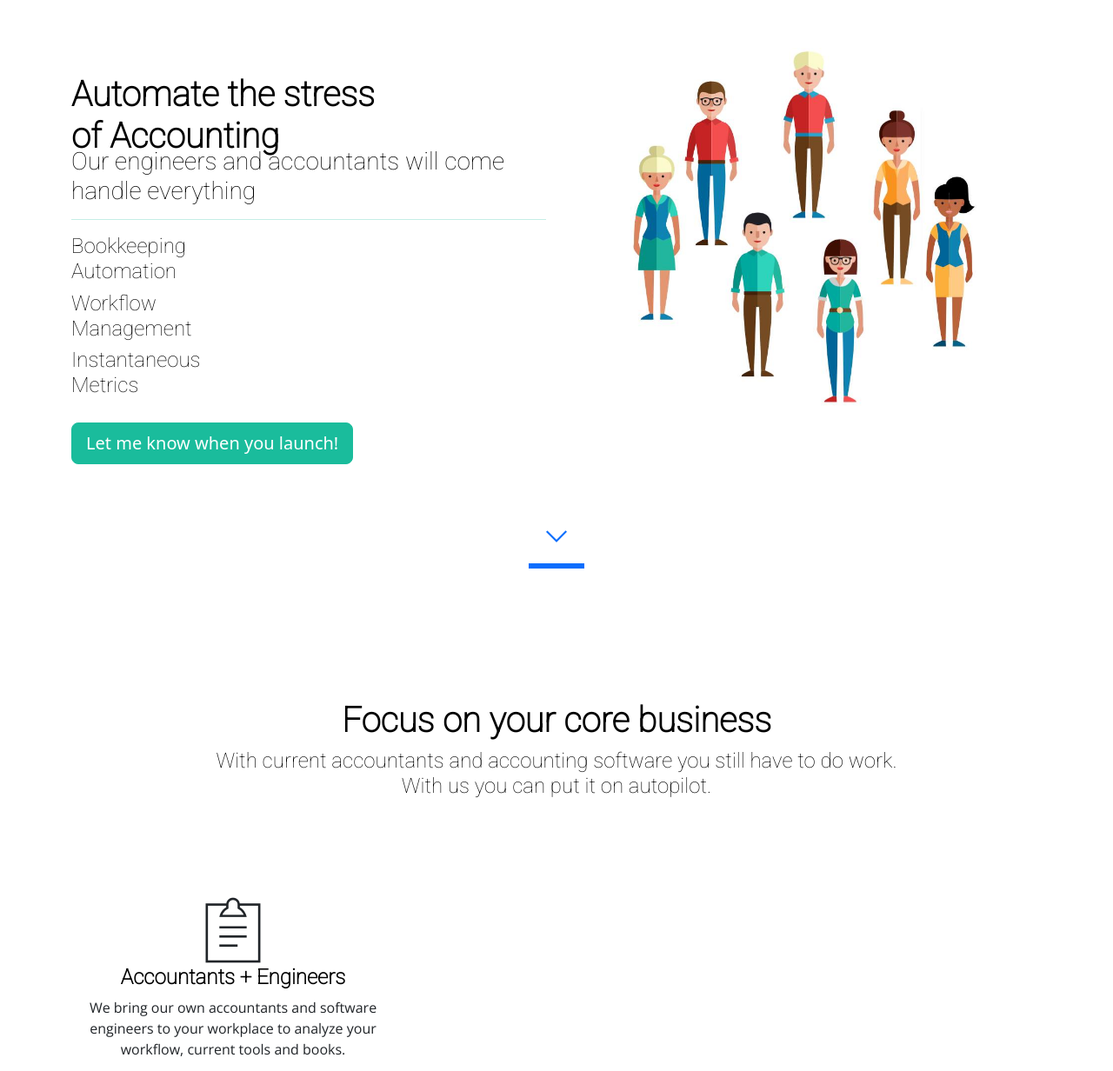
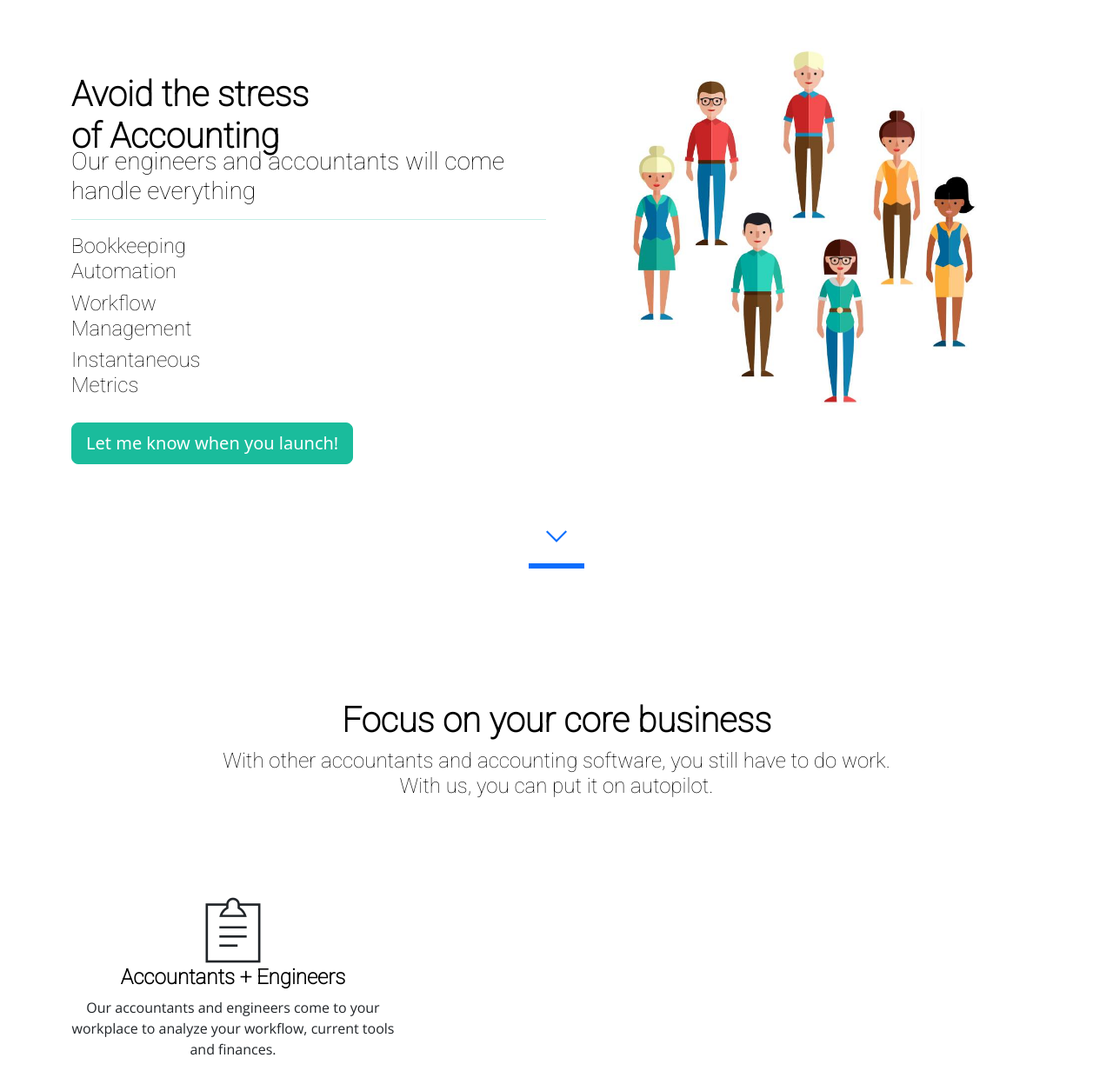
Before and after one commit to CashMine/CashMine.github.io, a plain HTML site: page index.html in a window 1280 px wide. Shown: the part 54-1286 px from the top of the page at 87% size. Drawn offline with nearby package versions, Linux system fonts and the light colour scheme.

Commit message:
Make some wording changes

```diff
--- a/index.html
+++ b/index.html
@@ -51,7 +51,7 @@
         <div class="col-md-6">
           <div class="headline-content">
             <div class="page-header">
-              <h1 id="main-headline bold" style="font-weight:bold">Automate the stress<br /> of Accounting
+              <h1 id="main-headline bold" style="font-weight:bold">Avoid the stress<br /> of Accounting
               </h1>
             </div>
             <h3>Our engineers and accountants will come handle everything</h3>
@@ -82,14 +82,14 @@
   <div class="pane info-pane">
     <div class="container">
       <h1 class="text-center bold">Focus on your core business</h1>
-      <h4 class="text-center">With current accountants and accounting software you still have to do work. <br /> With us you can put it on autopilot.
+      <h4 class="text-center">With other accountants and accounting software, you still have to do work. <br /> With us, you can put it on autopilot.
       </h4>
 
       <div class="info-container">
         <div class="col-md-4">
           <center><i class="pe-7s-note2 pe-5x"></i></center>
           <h4 class="text-center bold">Accountants + Engineers</h4>
-          <p class="text-center">We bring our own accountants and software engineers to your workplace to analyze your workflow, current tools and books.</p>
+          <p class="text-center">Our accountants and engineers come to your workplace to analyze your workflow, current tools and finances.</p>
         </div>
 
         <div class="col-md-4">
@@ -127,7 +127,7 @@
         <div class="col-md-4">
           <center><i class="pe-7s-plugin pe-5x"></i></center>
           <h4 class="text-center bold">Integrated</h4>
-          <p class="text-center">Heavily invested in Wave Accounting, Quickbooks or anything else? No problem.  Our software platforms ensure you don't have to migrate services you use if you don't want.</p>
+          <p class="text-center">Heavily invested in Wave Accounting, Quickbooks or something else? No problem.  Our software platforms ensure you don't have to migrate services you use if you don't want.</p>
         </div>
 
         <div class="col-md-4">
```
